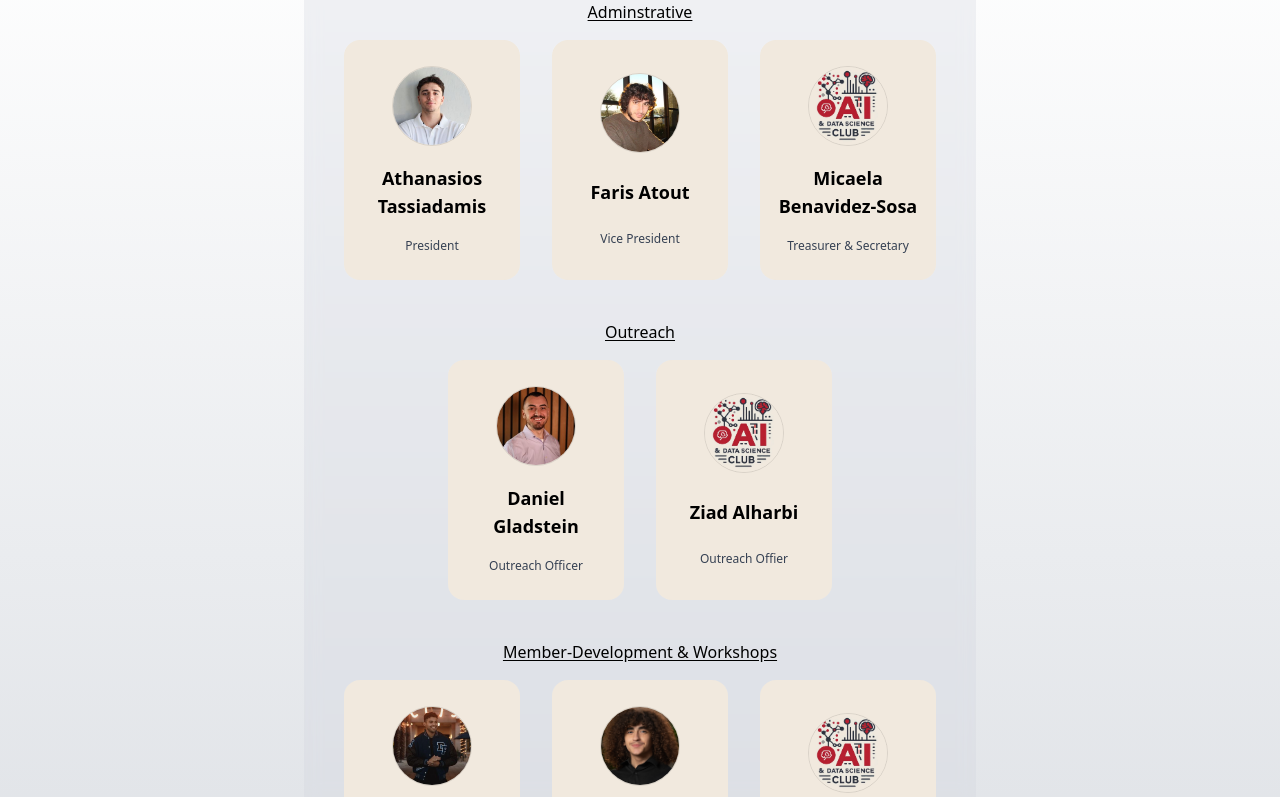
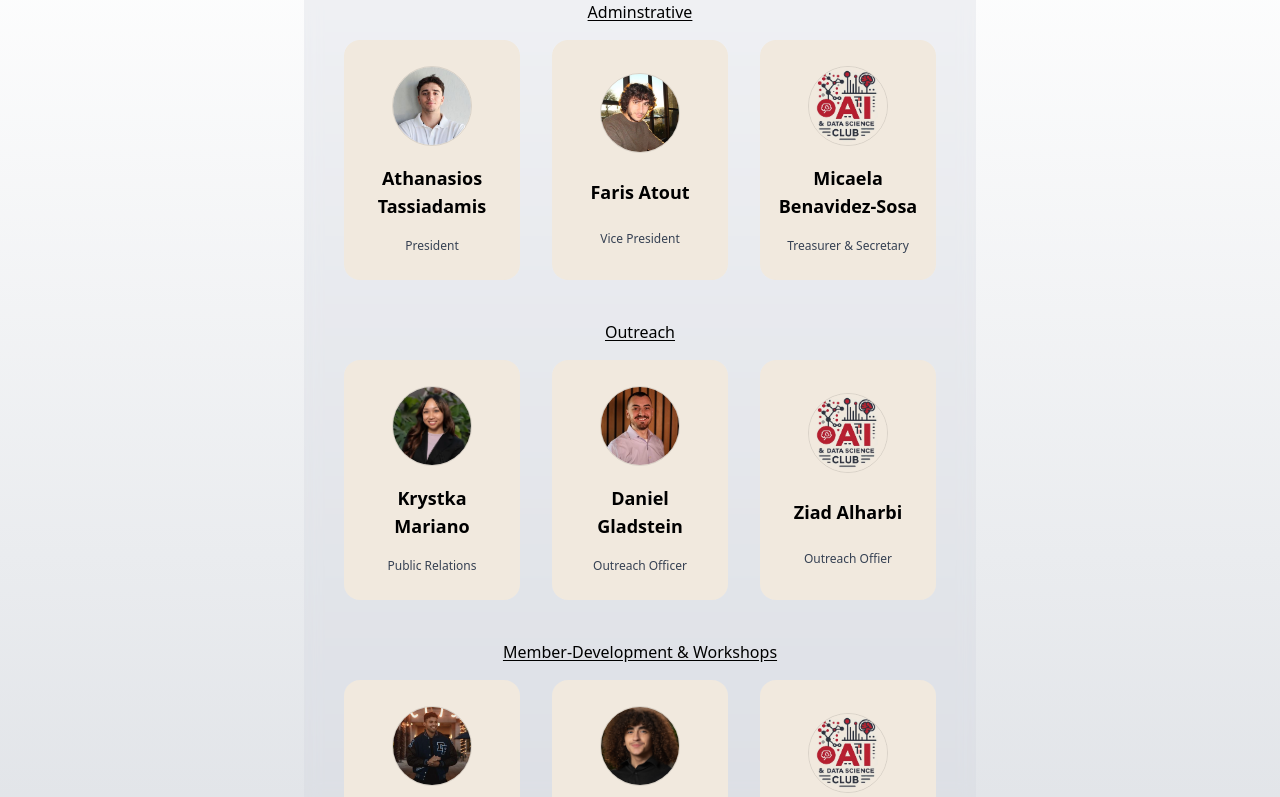
Before and after one commit to AIUNLV/website, a React (Vite) app: page / in a window 1280 px wide. Shown: the part 1688-2485 px from the top of the page. Built offline with nearby package versions, Linux system fonts and the light colour scheme.

Commit message:
updat texts && add krystka

```diff
--- a/src/data/members.ts
+++ b/src/data/members.ts
@@ -54,6 +54,12 @@ const development: Member[] = [
 ];
 
 const outreach: Member[] = [
+  {
+    name: "Krystka Mariano",
+    role: "Public Relations",
+    link: "https://www.linkedin.com/in/krystka-mariano/",
+    src: "/members/krystka_mariano.webp",
+  },
   {
     name: "Daniel Gladstein",
     role: "Outreach Officer",
--- a/src/data/projects.tsx
+++ b/src/data/projects.tsx
@@ -64,7 +64,7 @@ export const projects: Project[] = [
     ],
   },
   {
-    title: "'Skald' - Discord Bot",
+    title: "'Merlin' - Discord Bot",
     text: "Our very own Discord Bot with its own badge, attendance, and quest system.",
     icon: "FaRobot",
     current: true,
--- a/src/data/texts.ts
+++ b/src/data/texts.ts
@@ -11,9 +11,9 @@ export const texts = {
     join_btn: "Join our community",
     explore_btn: "Explore more",
     stats: [
-      { stat: "200+", label: "members" },
-      { stat: "3", label: "projects" },
-      { stat: "3", label: "events" },
+      { stat: "300+", label: "members" },
+      { stat: "5", label: "projects" },
+      { stat: "10", label: "events" },
     ],
   },
 
```
Also changed, not shown: public/members/krystka_mariano.webp (added).
